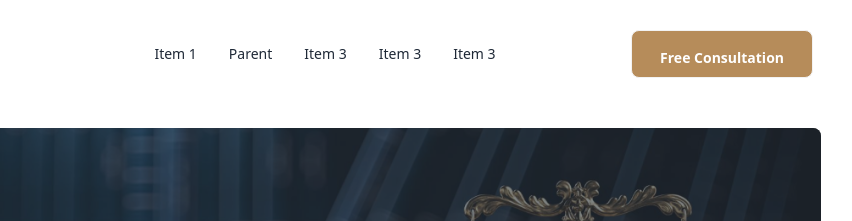
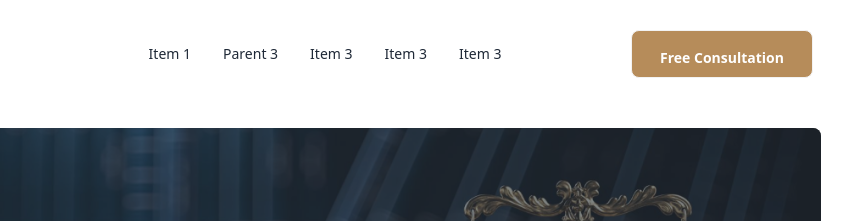
Before and after one commit to RafikulIslamHriday/Legal-Solution-b8, a plain HTML site: page index.html in a window 1280 px wide. Shown: the top 221 px of the page, 315-1167 px from the left. Drawn offline with nearby package versions, Linux system fonts and the light colour scheme.

Commit message:
naber change

```diff
--- a/index.html
+++ b/index.html
@@ -82,7 +82,7 @@
           <div class="navbar-center hidden lg:flex">
             <ul class="menu menu-horizontal px-1">
               <li><a>Item 1</a></li>
-              <li><a>Parent</a></li>
+              <li><a>Parent 3</a></li>
               <li><a>Item 3</a></li>
               <li><a>Item 3</a></li>
               <li><a>Item 3</a></li>
```
